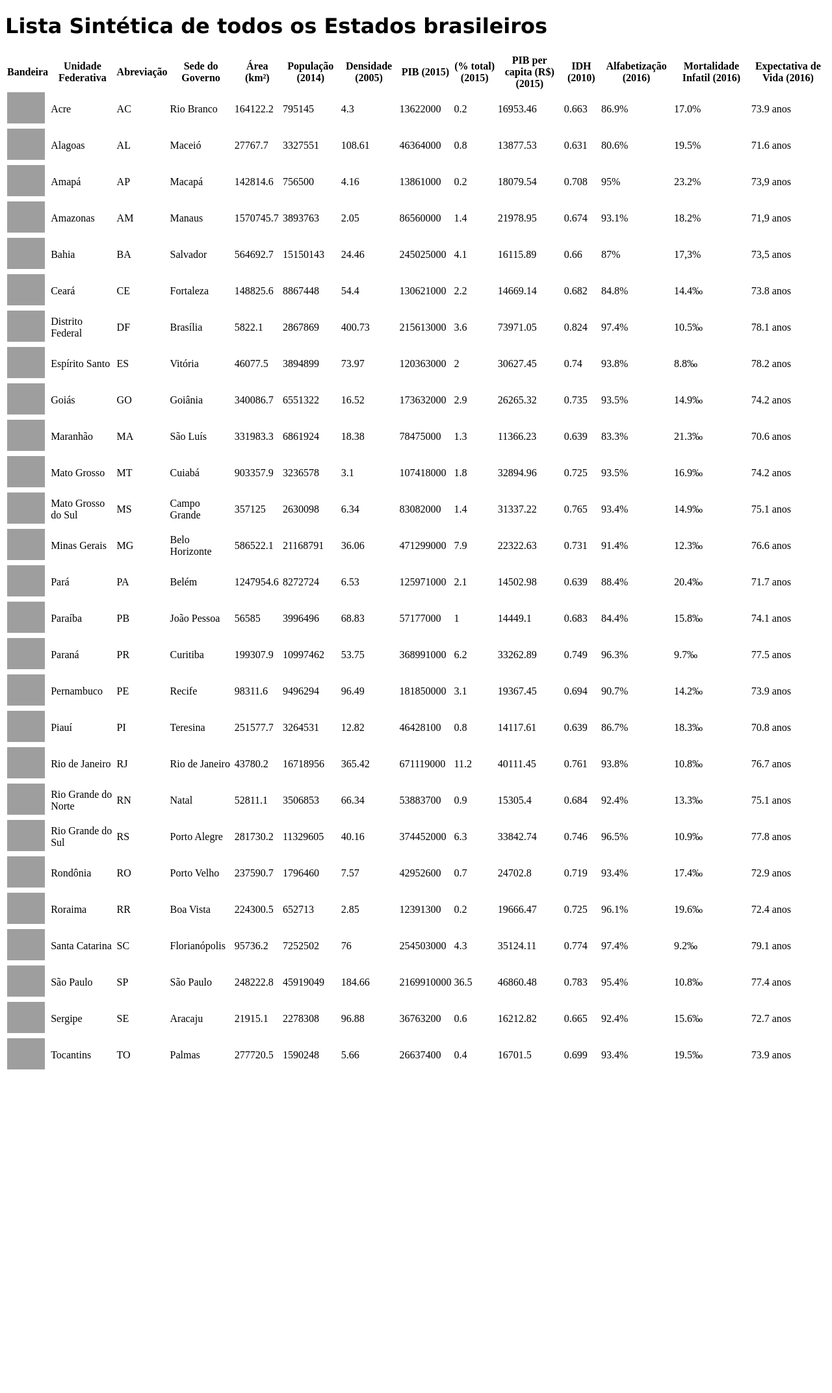
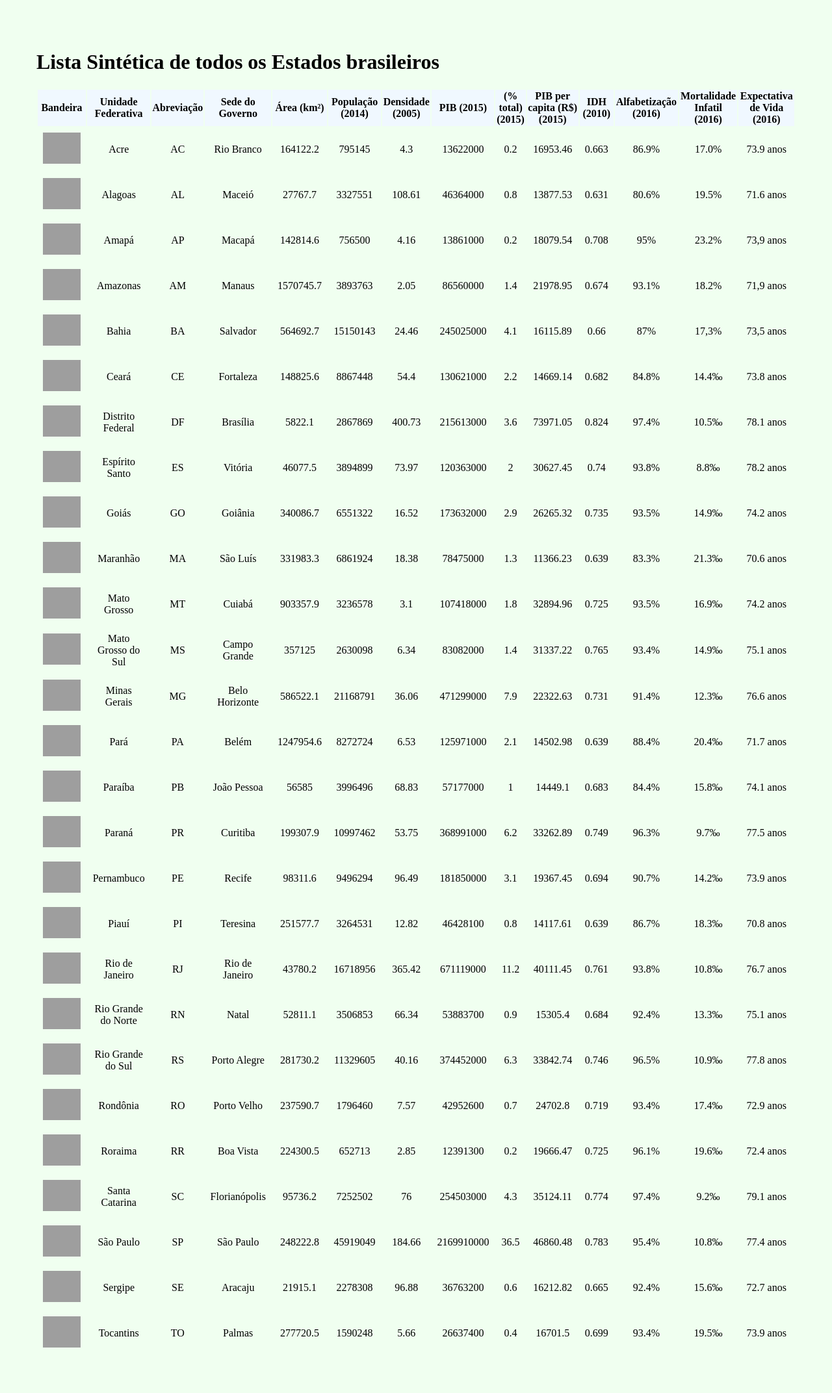
Before and after one commit to AnneTGB/synthetic-list-php, a PHP site: page / in a window 1280 px wide. Shown: the whole page at 65% size. Before the commit the page ends 1646 px from the top, so only its background shows below. Run offline with PHP 8.4, Linux system fonts and the light colour scheme; grey boxes are pictures that could not be loaded.

Commit message:
css básico e corrigindo alguns erros

```diff
--- a/index.php
+++ b/index.php
@@ -5,6 +5,17 @@
     <meta http-equiv="X-UA-Compatible" content="IE=edge">
     <meta name="viewport" content="width=device-width, initial-scale=1.0">
     <title> AnneTay - Lista Sintética de UFs </title>
+    <style>
+        body {
+        background-color: #F0FFF0;
+        padding: 48px;
+        }
+
+        td {
+        padding: 8px;
+        text-align: center;
+        }
+    </style>
 </head>
 
 <body>
@@ -444,10 +455,10 @@
     ),
   );
   ?>
-  <h1> <font face="Verdana"> Lista Sintética de todos os Estados brasileiros </font> </h1>
+  <h1> Lista Sintética de todos os Estados brasileiros </h1>
 
    <table>
-        <thead>
+        <thead  style="background-color: #F0F8FF">
             <?php
             foreach ($syntheticlist as $keylist => $valuelist) {
             echo "<tr>";
```
Lines whose indentation alone changed are shown as unchanged.
